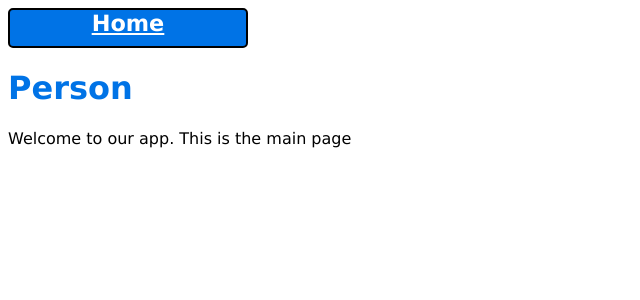
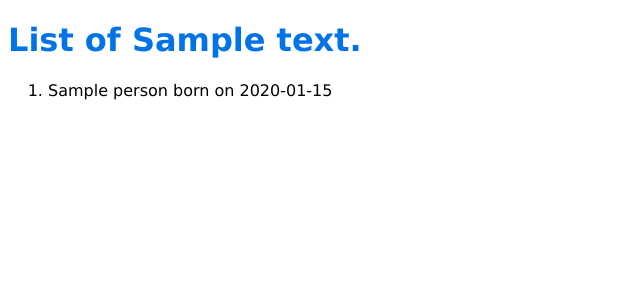
Before and after one commit to yanashley/flask-lookup, a Flask app: template lookup/templates/people.html in a window 1280 px wide. Shown: the top 300 px of the page, without its empty margins (0-640 px from the left). Run offline with Flask 3, Linux system fonts and the light colour scheme; the template is opened without the code that fills it: most values are stand-ins (such as "Sample title", 1, 10 or a date in 2020).

Commit message:
changed people.html

```diff
--- a/lookup/templates/people.html
+++ b/lookup/templates/people.html
@@ -1,8 +1,21 @@
-{% extends "base.html" %}
+<!DOCTYPE html>
+<html>
+    <head>
+        <title>Database People</title>
+        <link rel="stylesheet" href="/static/style.css">
+    </head>
+    <body>
 
-{% block main_content %}
-<h1>Person</h1>
+    <h1>List of {{ desc }}</h1>
 
-<p>Welcome to our app. This is the main page</p>
+    <article>
+        <ol>
+            {% for person in people %}
+            <li>{{ person.name }} born on
+                {{ person.birthdate }}</li>
+            {% endfor %}
+        </ol>
+    </article>
+    </body>
 
-{% endblock %}
+</html>
```
